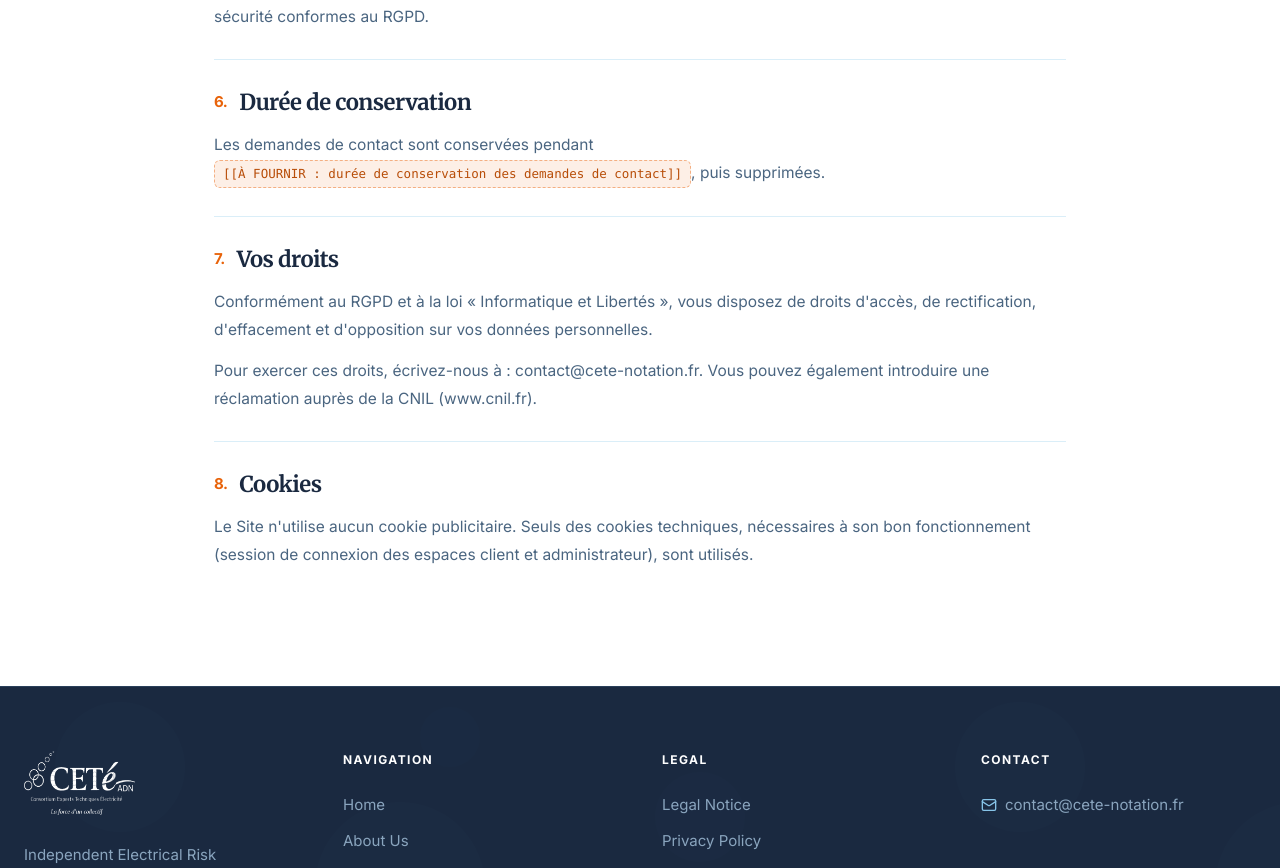
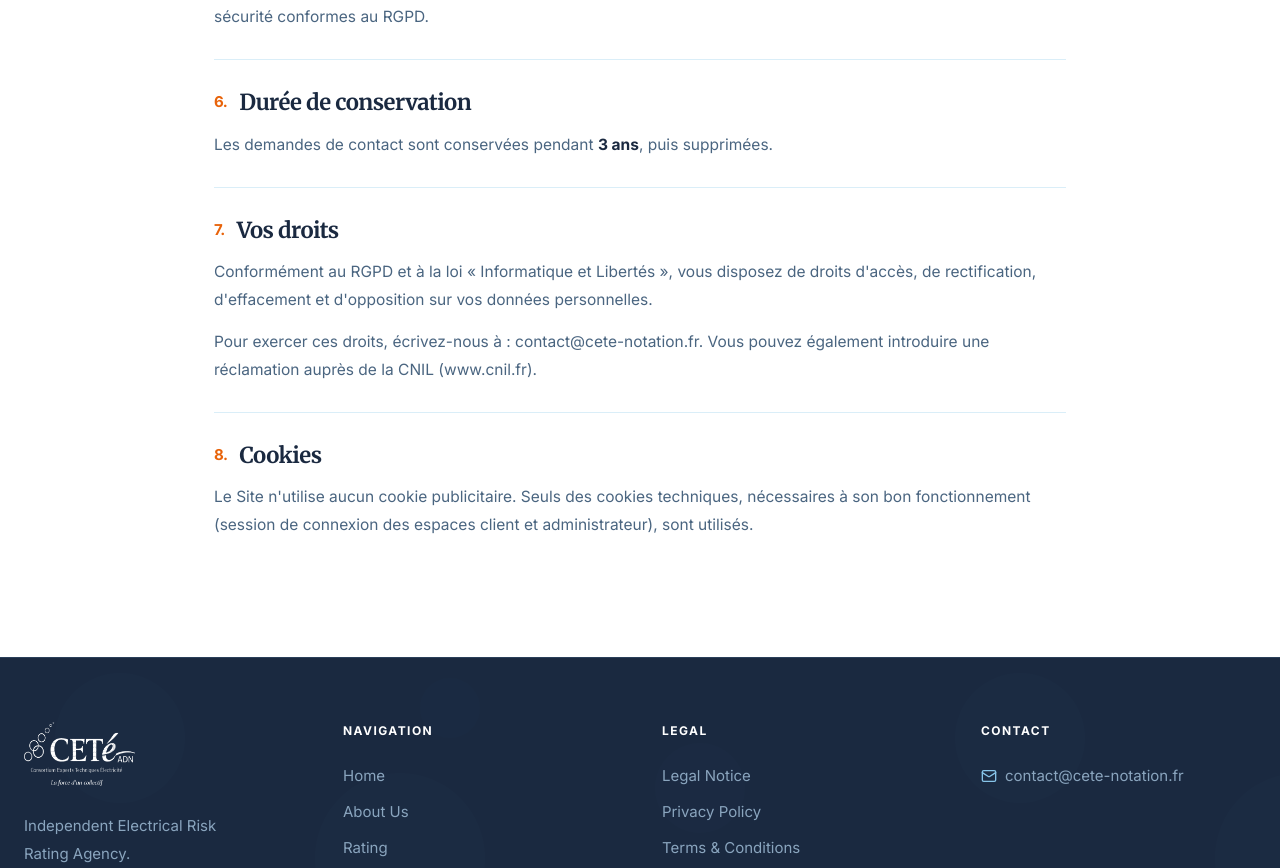
Before and after one commit to Propulseo/Cete, a Next.js app: page /en/privacy in a window 1280 px wide. Shown: the part 1242-2110 px from the top of the page. Built offline with nearby package versions, Linux system fonts and the light colour scheme; no server answers; the database is empty.

Commit message:
fix(legal): duree de conservation RGPD validee par le client (3 ans)

```diff
--- a/src/app/[locale]/(public)/privacy/page.tsx
+++ b/src/app/[locale]/(public)/privacy/page.tsx
@@ -125,8 +125,7 @@ export default function PrivacyPage() {
                 Durée de conservation
               </h2>
               <p className={pClass}>
-                Les demandes de contact sont conservées pendant{" "}
-                <TODO v="durée de conservation des demandes de contact" />, puis supprimées.
+                Les demandes de contact sont conservées pendant <strong className="text-[#1A2940]">3 ans</strong>, puis supprimées.
               </p>
             </section>
 
```
